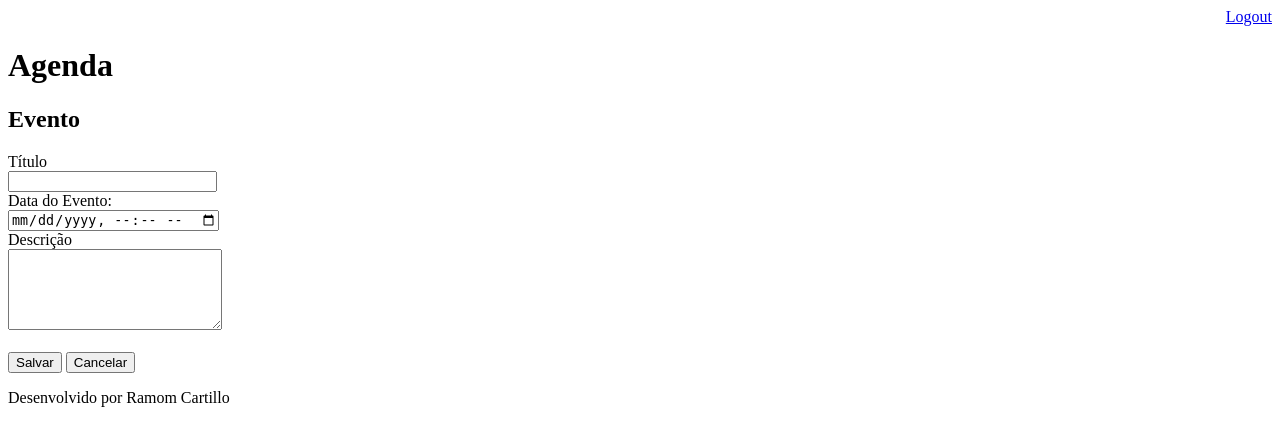
After one commit to RamomFilho/agenda, a Django app: page /agenda/evento/ in a window 1280 px wide. The commit adds this page. Shown: the top 446 px of the page. Run offline with Django 3.2, Linux system fonts and the light colour scheme; a user stored in the database is signed in.

Commit message:
Incluido template para inserção de eventos na agenda. Incluido gitignore para ignorar os arquivos compilados

```diff
--- a/agenda/urls.py
+++ b/agenda/urls.py
@@ -21,6 +21,8 @@ from django.views.generic import RedirectView
 urlpatterns = [
     path('admin/', admin.site.urls),
     path('agenda/', views.lista_eventos),
+    path('agenda/evento/', views.evento),
+    path('agenda/evento/submit', views.submit_evento),
     path('', RedirectView.as_view(url='/agenda/')),
     path('login/', views.login_user),
     path('login/submit', views.submit_login),
--- a/core/views.py
+++ b/core/views.py
@@ -16,7 +16,6 @@ def login_user(request):
 def logout_user(request):
     logout(request)
     return redirect('/')
-
 
 
 def submit_login(request):
@@ -39,3 +38,22 @@ def lista_eventos(request):
     evento = Evento.objects.filter(usuario=usuario)
     dados = {'eventos':evento}
     return render(request, 'agenda.html', dados)
+
+
+@login_required(login_url='/login/')
+def evento(request):
+    return render(request, 'evento.html')
+
+
+@login_required(login_url='/login/')
+def submit_evento(request):
+    if request.POST:
+        titulo = request.POST.get('titulo')
+        data_evento = request.POST.get('data_evento')
+        descricao = request.POST.get('descricao')
+        usuario = request.user
+        Evento.objects.create(titulo=titulo,
+                              data_evento=data_evento,
+                              descricao=descricao,
+                              usuario=usuario)
+    return redirect('/')
--- a/template/agenda.html
+++ b/template/agenda.html
@@ -2,7 +2,9 @@
 
 {% block content %}
     <h2>Agendamentos</h2>
-
+    <a href="evento/">
+        <button type="button">Novo Evento</button>
+    </a>
     <ul style="font-size: 18px">
     {% for evento in eventos %}
 
--- /dev/null
+++ b/template/evento.html
@@ -0,0 +1,26 @@
+{% extends "model-page.html" %}
+
+{% block content %}
+
+<h2>Evento</h2>
+
+
+    <form action="submit" method="POST">{% csrf_token %}
+    <label>Título</label>
+    <br>
+    <input typy="text" name="titulo" size="23">
+    <br>
+    <label>Data do Evento:</label>
+    <br>
+    <input type="datetime-local" name="data_evento">
+    <br>
+    <label>Descrição</label>
+    <br>
+    <textarea name="descricao" rows="5" cols="24"></textarea>
+    <br><br>
+    <button type="submit">Salvar</button>
+    <a href="/">
+        <button type="button">Cancelar</button>
+    </a>
+</form>
+{% endblock %}
```
Also changed, not shown: db.sqlite3, 1 other file.
